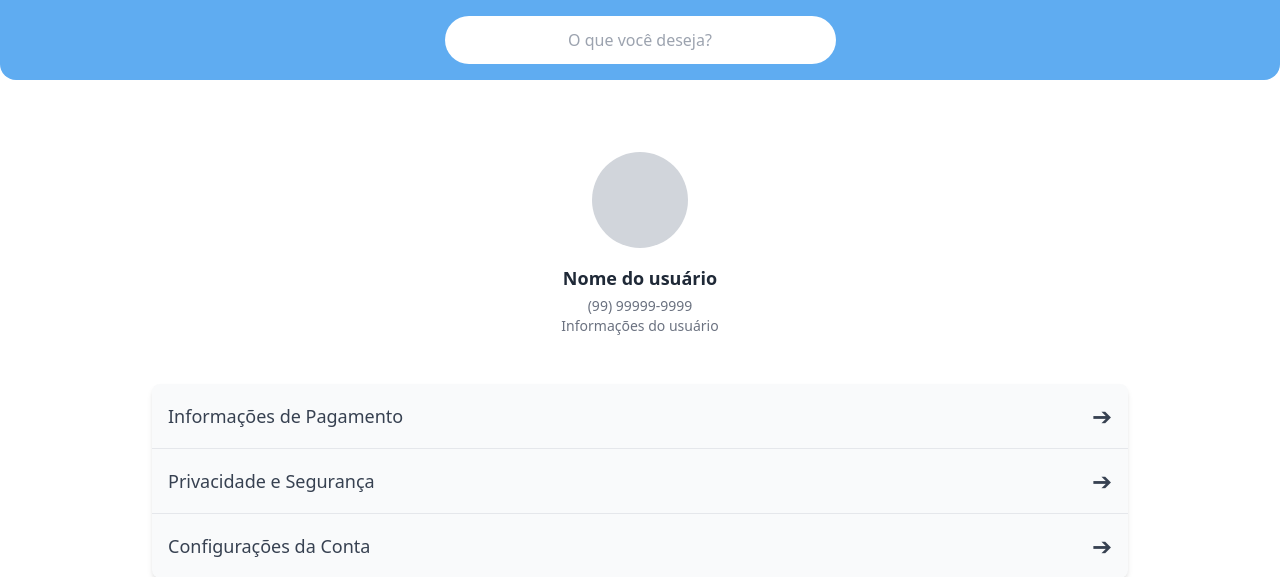
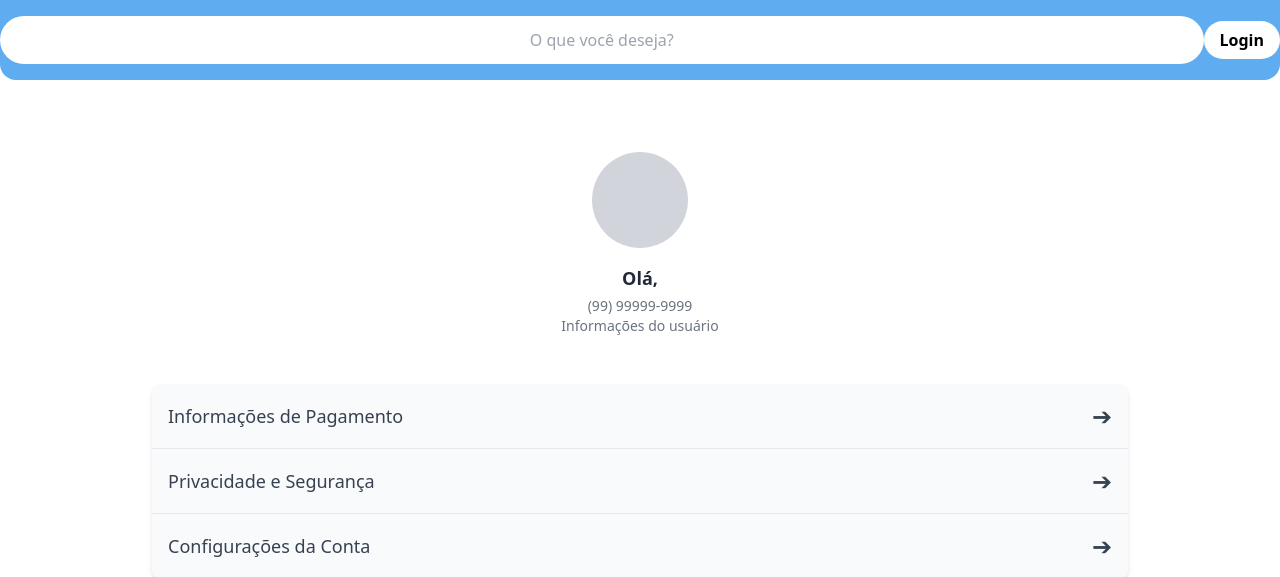
Before and after one commit to JoaoM06/pegaai, a Django app: page /perfil in a window 1280 px wide. Shown: the top 577 px of the page. Run offline with Django 5.2, Linux system fonts and the light colour scheme.

Commit message:
Usuarios

```diff
--- a/pegaai/app/templates/header.html
+++ b/pegaai/app/templates/header.html
@@ -1,7 +1,37 @@
 
 
+<!-- Versao ORiginal
 <header class="fixed top-0 left-0 right-0">
   <nav class="bg-primary flex justify-center items-center py-6 lg:py-4 rounded-b-2xl">
     <input type="text" placeholder="O que você deseja?" class="bg-white py-3 px-20 text-center rounded-full font-medium outline-none"></input>
   </nav>
+  <div href="/Login">
+   Login
+  </div>
+</header>-->
+<header class="fixed top-0 left-0 right-0 bg-primary flex items-center justify-between px-6 py-4 rounded-b-2xl">
+  <!-- Barra de busca centralizada -->
+  <form method="GET" action="{% url 'sua_view_de_busca' %}" class="w-full max-w-lg mx-auto">
+    <input
+      type="text"
+      placeholder="O que você deseja?"
+      class="bg-white py-3 px-20 text-center rounded-full font-medium outline-none w-full"
+    >
+  </form>
+
+  <!-- Botão de Login/Usuário -->
+  <div class="absolute top-4 right-6">
+    {% if user.is_authenticated %}
+      <!-- Usuário logado -->
+      <div class="flex items-center space-x-2">
+        <span class="text-white font-bold">Olá, {{ user.username }}</span>
+        <a href="{% url 'logout' %}" class="bg-red-500 text-white font-bold py-2 px-4 rounded-full hover:bg-red-600">Sair</a>
+      </div>
+    {% else %}
+      <!-- Usuário deslogado -->
+      <a href="{% url 'login' %}" class="bg-white text-primary font-bold py-2 px-4 rounded-full hover:bg-gray-200">
+        Login
+      </a>
+    {% endif %}
+  </div>
 </header>
--- a/pegaai/app/templates/login.html
+++ b/pegaai/app/templates/login.html
@@ -18,6 +18,12 @@
 
             <input type="email" placeholder="E-mail" class="w-full p-2 border border-gray-300 rounded-md focus:outline-none focus:ring-2 focus:ring-primary focus:ring-opacity-50
             mb-4">
+            <form method="POST">
+                {% csrf_token %}
+                {{ formulario }}
+                <button class="bg-primary text-white font-bold text-lg rounded-md py-2 w-full shadow-md hover:bg-blue-600 cursor-pointer mb-10">ENTRAR</button>
+            </form>
+
 
             <input type="password" placeholder="Senha" class="w-full mb-3 p-2 border border-gray-300 rounded-md focus:outline-none focus:ring-2 focus:ring-primary focus:ring-opacity-50">
 
--- a/pegaai/app/templates/profile.html
+++ b/pegaai/app/templates/profile.html
@@ -15,7 +15,7 @@
     <main class="flex-grow pt-28 pb-32 fade-in lg:mx-32">
         <section class="text-center p-6 mt-4">
             <div class="w-24 h-24 bg-gray-300 rounded-full mx-auto"></div>
-            <div class="text-lg font-bold mt-4 text-gray-800">Nome do usuário</div>
+            <div class="text-lg font-bold mt-4 text-gray-800">Olá, {{ user.username }}</div>
             <div class="text-sm text-gray-500 mt-1">(99) 99999-9999<br>Informações do usuário</div>
         </section>
 
--- a/pegaai/app/urls.py
+++ b/pegaai/app/urls.py
@@ -13,6 +13,11 @@
     path("perfil", views.profile, name="profile"),
     path("profile", views.profile, name="profile"),
     path("cart", views.cart, name="cart"),
+    path('login/',views.login_usuario,name='login'),
+    path('logout/',views.logout_usuario,name='logout'),
+    path('index/',views.home,name='home'),
 
-     path('estabelecimento/<uuid:id_estabelecimento>/itens/', views.itens_estabelecimento, name='itens_estabelecimento'),
+
+    path('estabelecimento/<uuid:id_estabelecimento>/itens/', views.itens_estabelecimento, name='itens_estabelecimento'),
+    path('cadastro/', views.cadastro_usuario, name='cadastro_usuario')
 ]
--- a/pegaai/app/views.py
+++ b/pegaai/app/views.py
@@ -1,5 +1,12 @@
 from django.shortcuts import render, get_object_or_404
 from .models import Estabelecimento
+from django.shortcuts import render, redirect
+from django.contrib.auth import login,logout
+from django.contrib.auth.decorators import login_required
+from django.contrib.auth.forms import AuthenticationForm
+
+from .forms import NovoUsuarioForm
+
 
 def home(request):
     estabelecimentos = Estabelecimento.objects.all()
@@ -28,3 +35,58 @@
     estabelecimento = get_object_or_404(Estabelecimento, id_estabelecimento=id_estabelecimento)
     itens = estabelecimento.itens.all()
     return render(request, 'menu.html', {'estabelecimento': estabelecimento, 'itens': itens})
+
+def login_usuario(request):
+    formulario=AuthenticationForm()
+    if request.method == 'POST':
+        formulario=AuthenticationForm(request,request.POST)
+        if formulario.is_valid():
+            usuario=formulario.get_user()
+            login(request,usuario)
+            return redirect('/index')
+        return render(request,'login.html',{'formulario': formulario})
+
+def cadastro_usuario(request):
+    formulario = NovoUsuarioForm()
+    if request.method == 'POST' and request.POST:
+        formulario = NovoUsuarioForm(request.POST)
+        if formulario.is_valid():
+            novo_usuario= formulario.save(commit=False)
+            novo_usuario.email= formulario.cleaned_data['email']
+            novo_usuario.first_name = formulario.cleaned_data['first_name']
+            novo_usuario.last_name = formulario.cleaned_data['last_name']
+            novo_usuario.save()
+            return redirect('/login')
+        return render(request,'cadastro_usuario.html',{'formulario':formulario})
+
+
+@login_required
+def logout_usuario(request):
+    logout(request)
+    return redirect ('/')
+
+
+# @login_required
+# def adcionar_referencia(request):
+#     formulario=ReferenciaForm()
+#     if request.method == 'POST' and request.POST:
+#         formulario = ReferenciaForm(request.POST)
+#         if formulario.is_valid():
+#             nova_referencia= formulario.save(commit=False)
+#             nova_referencia.usuario= request.user
+#             nova_referencia.save()
+#             return redirect("/index")
+#         return render(
+#             request,'profile.html',{
+#                 'formulario':formulario
+#             }
+#         )
+# @login_required
+# def editar_referencia(request,id):
+#     referencia=get_object_or_404(referencia,id=id,usuario=request.user)
+
+
+# @login_required
+# def home(request):
+#     dados=Referencia.objects.filter(usuario=request.user).all()
+#     return render(request,'login.html',{'usuario': request.user,'dados':dados})
--- a/pegaai/pegaai/settings.py
+++ b/pegaai/pegaai/settings.py
@@ -123,3 +123,5 @@
 # https://docs.djangoproject.com/en/5.1/ref/settings/#default-auto-field
 
 DEFAULT_AUTO_FIELD = "django.db.models.BigAutoField"
+
+LOGIN_URL= "/login"
```
Also changed, not shown: pegaai/app/forms.py (added, +17 -0 lines), pegaai/app/templates/register.html (+11 -0 lines), pegaai/pegaai/urls.py (+8 -1 lines).
